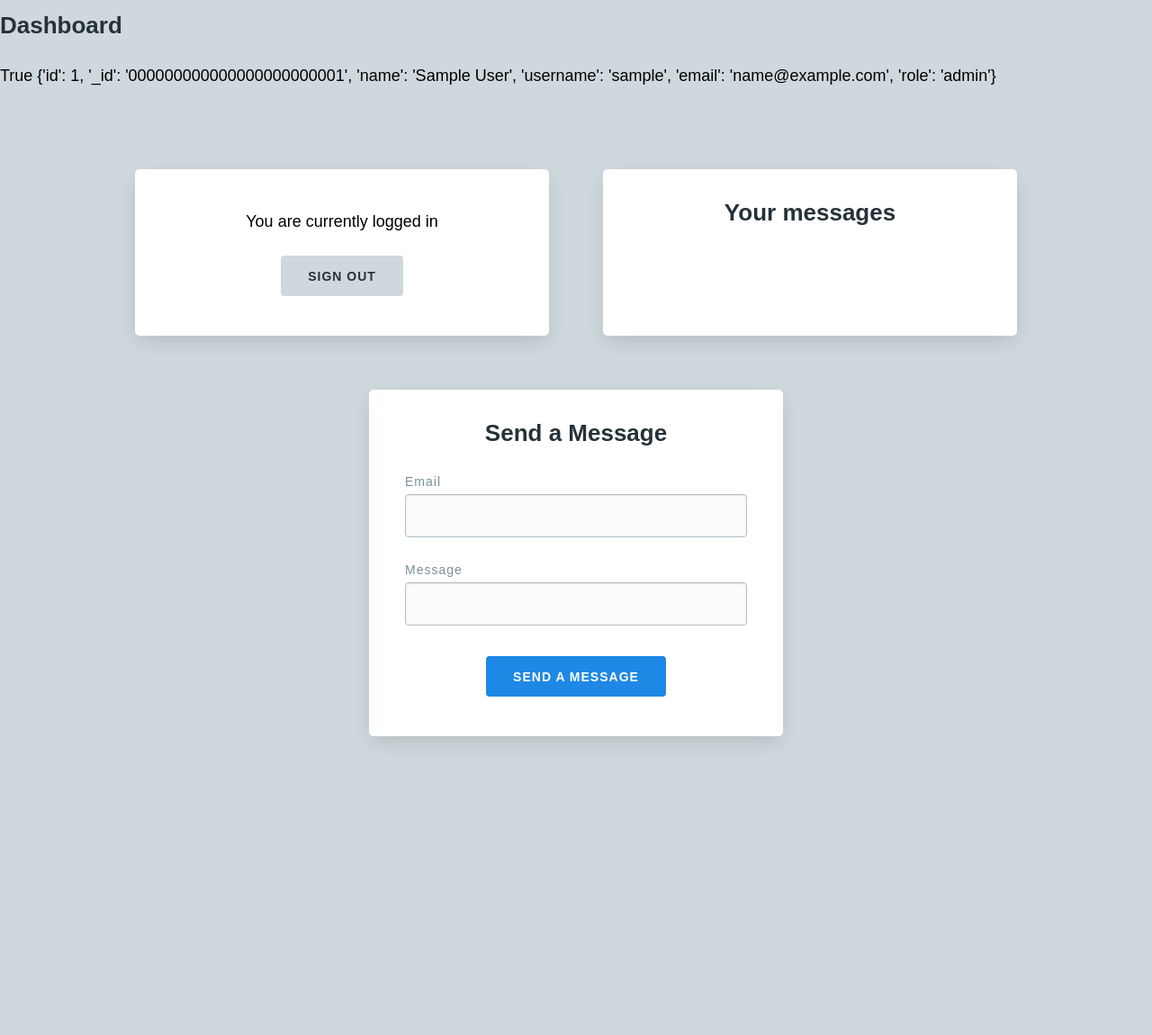
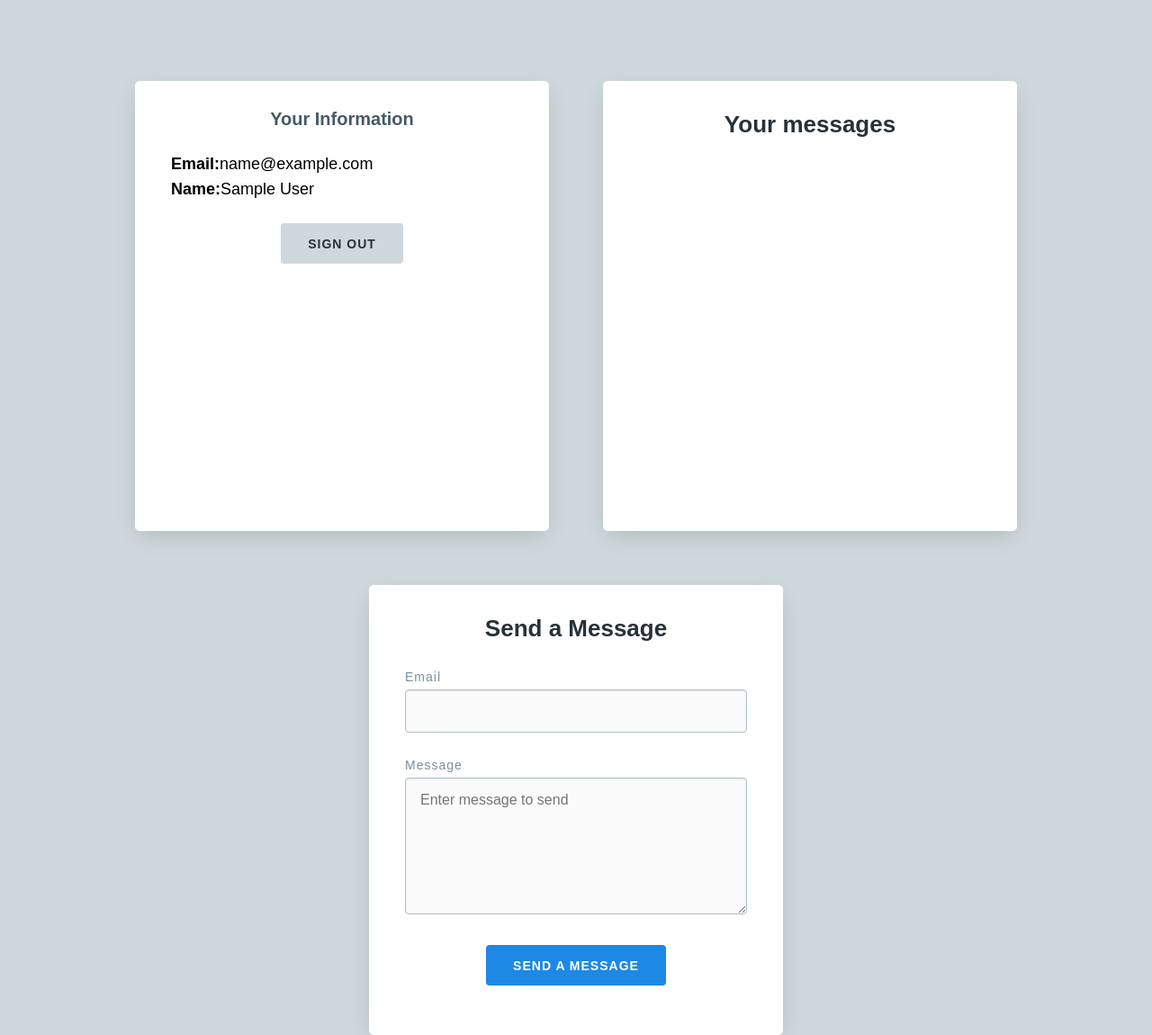
Before and after one commit to mythreyi1905/nimbleroApp, a Flask app: page /dashboard/ in a window 1280 px wide. Shown: the whole page at 90% size. Before the commit the page ends 826 px from the top, so only its background shows below. Run offline with Flask 2, Linux system fonts and the light colour scheme; the visitor is signed in with stand-in values (Sample User, id 1); data that the repository does not hold is empty.

Commit message:
touchup work

```diff
--- a/static/css/styles.css
+++ b/static/css/styles.css
@@ -55,14 +55,22 @@
   p {
     margin: 24px 0;
   }
-
+  .messages{
+    overflow-y: hidden;
+    height:80%;
+  }
+  .messages:hover{
+    overflow-y: auto;
+  }
   /* Cards */
   .card-wrapper {
-    margin: 0 auto;
+    margin: auto;
     padding: 90px 30px;
     flex-wrap: wrap;
     justify-content: center;
     display: flex;
+    align-items: center;
+    height:100vh;
   }
 
   .card {
@@ -72,6 +80,7 @@
     box-shadow: 0 8px 26px -4px rgba(0,0,0,0.15);
     border-radius: 5px;
     background: var(--white);
+    height:500px;
   }
 
   @media only screen and (max-width: 520px) {
@@ -127,6 +136,10 @@
     outline: none;
   }
 
+  .message-field {
+    height : 120px ;
+  }
+
   .error {
     margin: 0;
     font-size: 16px;
--- a/templates/dashboard.html
+++ b/templates/dashboard.html
@@ -1,29 +1,27 @@
 {% extends "base.html" %}
 
 {% block content %}
- <h1> Dashboard</h1>
+ <!-- <h1> Dashboard</h1>
 {{ session['logged_in'] }}
-{{ session['user'] }}
+{{ session['user'] }} -->
 <div class="card-wrapper">
 <div class="card">
-<p class="center">You are currently logged in</p>
-<div class="center">
-    <a href ="/user/signout" class="btn btn--secondary">Sign Out</a>
-</div>
-</div>
-<!-- <div class="card">
     <h2 class="center">Your Information</h2>
     <p>
-    <strong>ID:</strong>{{ session['user']['_id'] }}<br>
     <strong>Email:</strong>{{ session['user']['email'] }}<br>
     <strong>Name:</strong>{{ session['user']['name'] }}
     </p>
-</div> -->
+    <div class="center">
+        <a href ="/user/signout" class="btn btn--secondary">Sign Out</a>
+    </div>
+</div>
 <div class="card">
     <h1 class="center">Your messages</h1>
+    <div class="messages">
     {%for m in messages%}
     <li>{{m.message}}</li>
     {%endfor%}
+</div>
 </div>
 <div class="card">
     <h1 class="center">Send a Message</h1>
@@ -33,7 +31,8 @@
         <input type="email" name="email" class="field" required>
 
         <label for="message">Message</label>
-        <input type="text" name="message" class="field" required>
+        <!-- <input type="text" name="message" class="field message-field" required> -->
+        <textarea rows="5" cols="60" name="message" class="field" placeholder="Enter message to send" required></textarea>
 
         <p class="error error-hidden">
 
```
